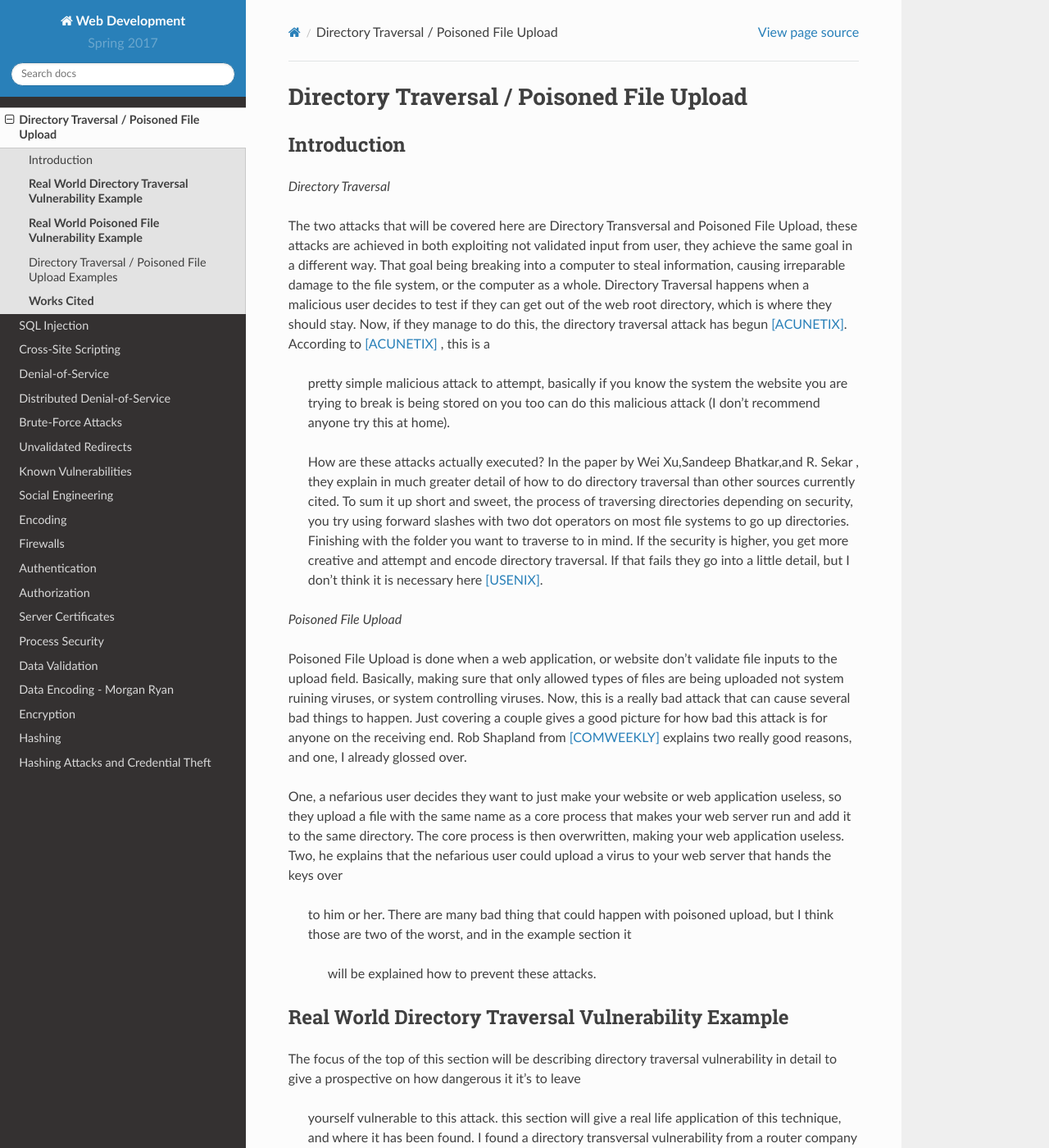
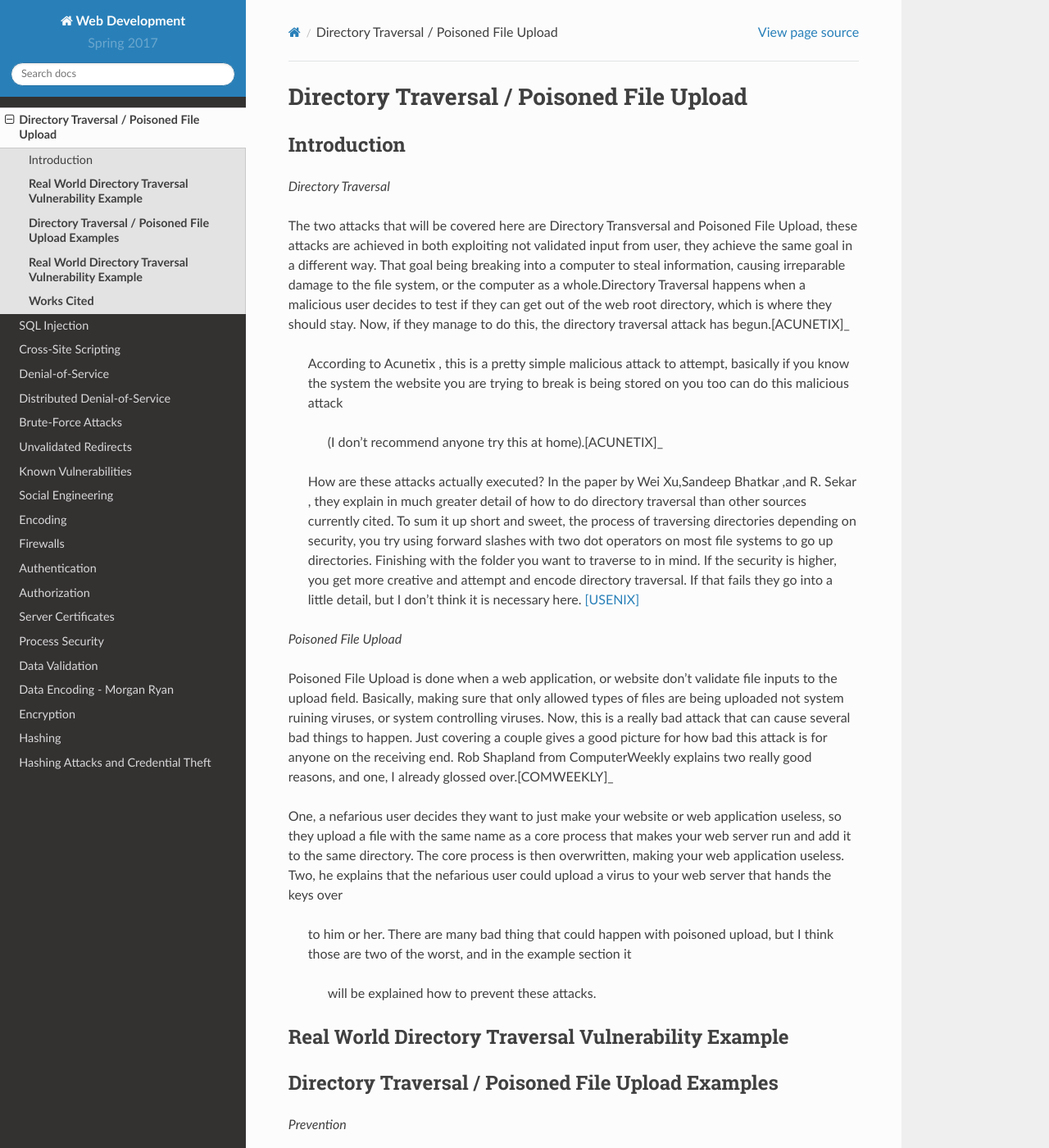
Before and after one commit to pvcraven/2017_web_security, a Sphinx documentation site: the page built from source/directory_traversal/directory_traversal.rst, in a window 1280 px wide and 1400 px high. Shown: the whole window at 82% size. Built offline with Sphinx 7.4.7 and the Read the Docs theme 2.0.0, drawn with Linux system fonts in a browser that asks for light colours; some of the changed text lies outside the part shown.

Commit message:
trying to fix spacing changed some in-text citation errors.

```diff
--- a/source/directory_traversal/directory_traversal.rst
+++ b/source/directory_traversal/directory_traversal.rst
@@ -12,23 +12,27 @@
 File Upload, these attacks are achieved in both exploiting not validated input
 from user, they achieve the same goal in a different way. That goal being
 breaking into a computer to steal information, causing irreparable damage to the
-file system, or the computer as a whole.  Directory Traversal happens when a
+file system, or the computer as a whole.Directory Traversal happens when a
 malicious user decides to test if they can get out of the web root directory,
 which is where they should stay. Now, if they manage to do this, the directory
-traversal attack has begun [ACUNETIX]_. According to [ACUNETIX]_  , this is a
- pretty simple malicious attack to attempt, basically if you know the system the
- website you are trying to break is being stored on you too can do this
- malicious attack (I don’t recommend anyone try this at home).
+traversal attack has begun.[ACUNETIX]_
 
- How are these attacks actually executed? In the paper by Wei Xu,Sandeep
- Bhatkar,and R.
+ According to Acunetix , this is a pretty simple malicious attack to attempt,
+ basically if you know the system the website you are trying to break is being
+ stored on you too can do this malicious attack
+  (I don’t recommend anyone try this at home).[ACUNETIX]_
+
+
+ How are these attacks actually executed? In the paper by Wei Xu,Sandeep Bhatkar
+ ,and R.
  Sekar , they explain in much greater detail of how to do directory traversal
  than other sources currently cited.  To sum it up short and sweet, the process
  of traversing directories depending on security, you try using forward slashes
  with two dot operators on most file systems to go up directories. Finishing
  with the folder you want to traverse to in mind. If the security is higher,
  you get more creative and attempt and encode directory traversal. If that fails
- they go into a little detail, but I don’t think it is necessary here [USENIX]_.
+ they go into a little detail, but I don’t think it is necessary here.
+ [USENIX]_
 
 *Poisoned File Upload*
 
@@ -37,8 +41,8 @@
 of files are being uploaded not system ruining viruses, or system controlling
 viruses. Now, this is a really bad attack that can cause several bad things to
 happen.  Just covering a couple gives a good picture for how bad this attack
-is for anyone on the receiving end.  Rob Shapland from [COMWEEKLY]_ explains
-two really good reasons, and one, I already glossed over.
+is for anyone on the receiving end.  Rob Shapland from ComputerWeekly explains
+two really good reasons, and one, I already glossed over.[COMWEEKLY]_
 
 One, a nefarious user decides they want to just make your website or web
 application useless,
@@ -55,51 +59,22 @@
 
 **Real World Directory Traversal Vulnerability Example**
 --------------------------------------------------------
-The focus of the top of this section will be describing directory traversal
-vulnerability in detail to give a prospective on how dangerous it it’s to leave
- yourself vulnerable to this attack. this section will give a real life
- application of this technique, and where it has been found. I found a
- directory transversal vulnerability from a router company I’ve never heard of
- named Huawei, on their model HG532. [CISCO]_
-
-
-**Real World Poisoned File Vulnerability Example**
--------------------------------------------------
-The first objective here is to explain any terminology, and refer back to
-introduction for the description of the vulnerability. Next, goal here is to
-find a detailed account of poisoned file upload in a company setting that
-caused some issues for them infrastructure wise. The other main goal of this
-section, will be to drive home the devastation that this vulnerability can
-cause to a company's file system at the minimum, or their core operations at
-the most serve.  After I go into detail about the event, next I will layout
-prevention techniques for poisoned file upload to end this section. [COMWEEKLY]_
-
-* If I can find a large tech firm example it is the one i will use
-* If I can't find a big tech example, find a couple small examples
-* Use the Win32/Poison a virus program as an example of a file that a hacker could upload [MICROSOFT]_.
 
 
 
 
-Directory Traversal / Poisoned File Upload Examples
+
+**Directory Traversal / Poisoned File Upload Examples**
 ---------------------------------------------------
-This section will have both text and image examples of both vulnerabilities, to
- show how evasive they both are to privacy of an individual’s information if
- these attacks have been executed. The image below with the text description
- is a possible Poisoned File Upload. A few of the side effects of the
- potential poisoned upload are bulleted below courtesy of [MICROSOFT]_.
- Directory Traversal examples will be hashed out from these three sources
- [VERACODE]_, [ACUNETIX]_, and [USENIX]_.
-
-*The below list are things Win32/Poison does when it is uploaded to your
-computer*
-
-* Downloading or uploading of files
-* Keylogging
-* Stealing WiFi keys
-* Injecting into processes
 
 
+*Prevention*
+
+
+**Real World Directory Traversal Vulnerability Example**
+--------------------------------------------------------
+
+*Prevention*
 
 .. image:: bad_upload.jpg
 	:height: 450px
```
